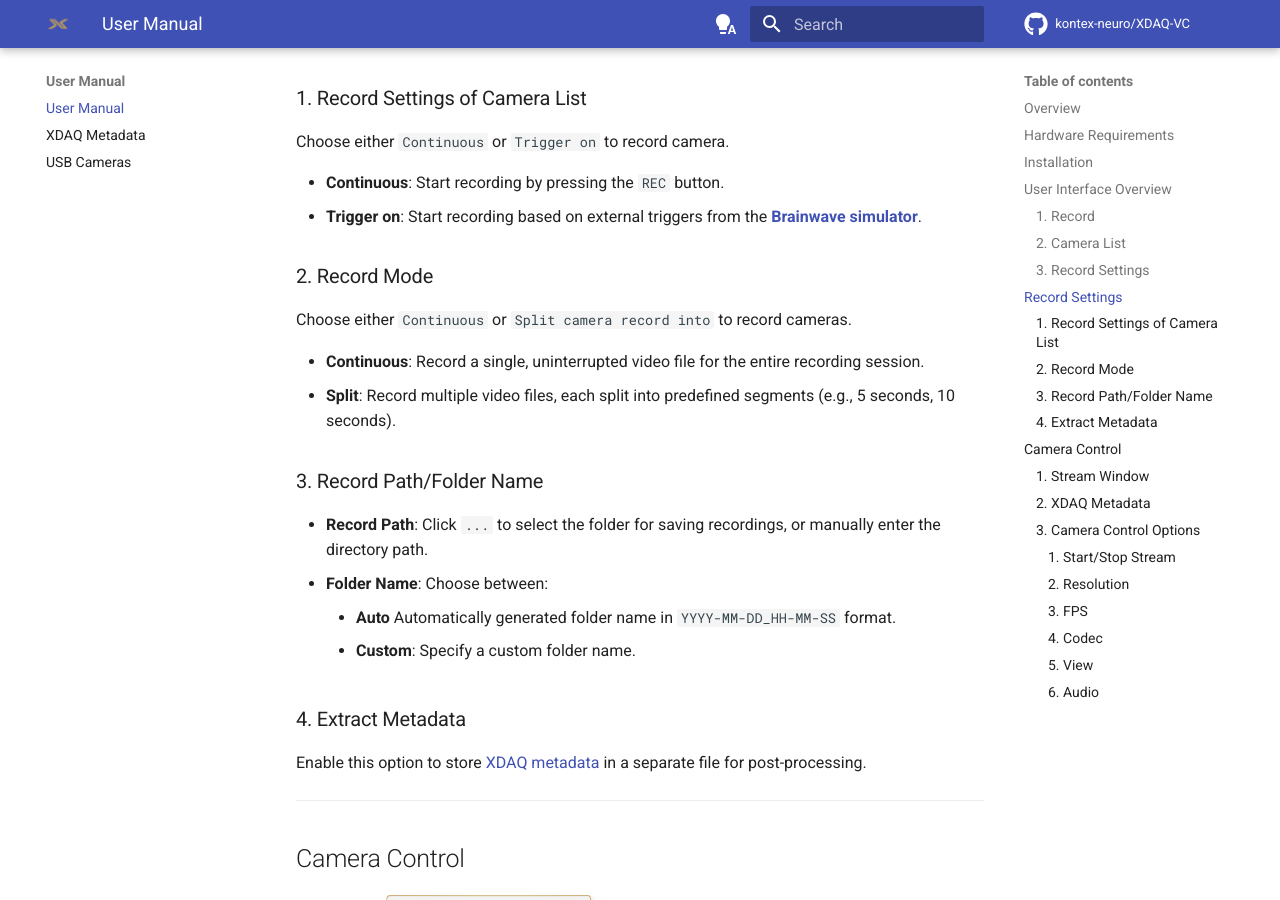
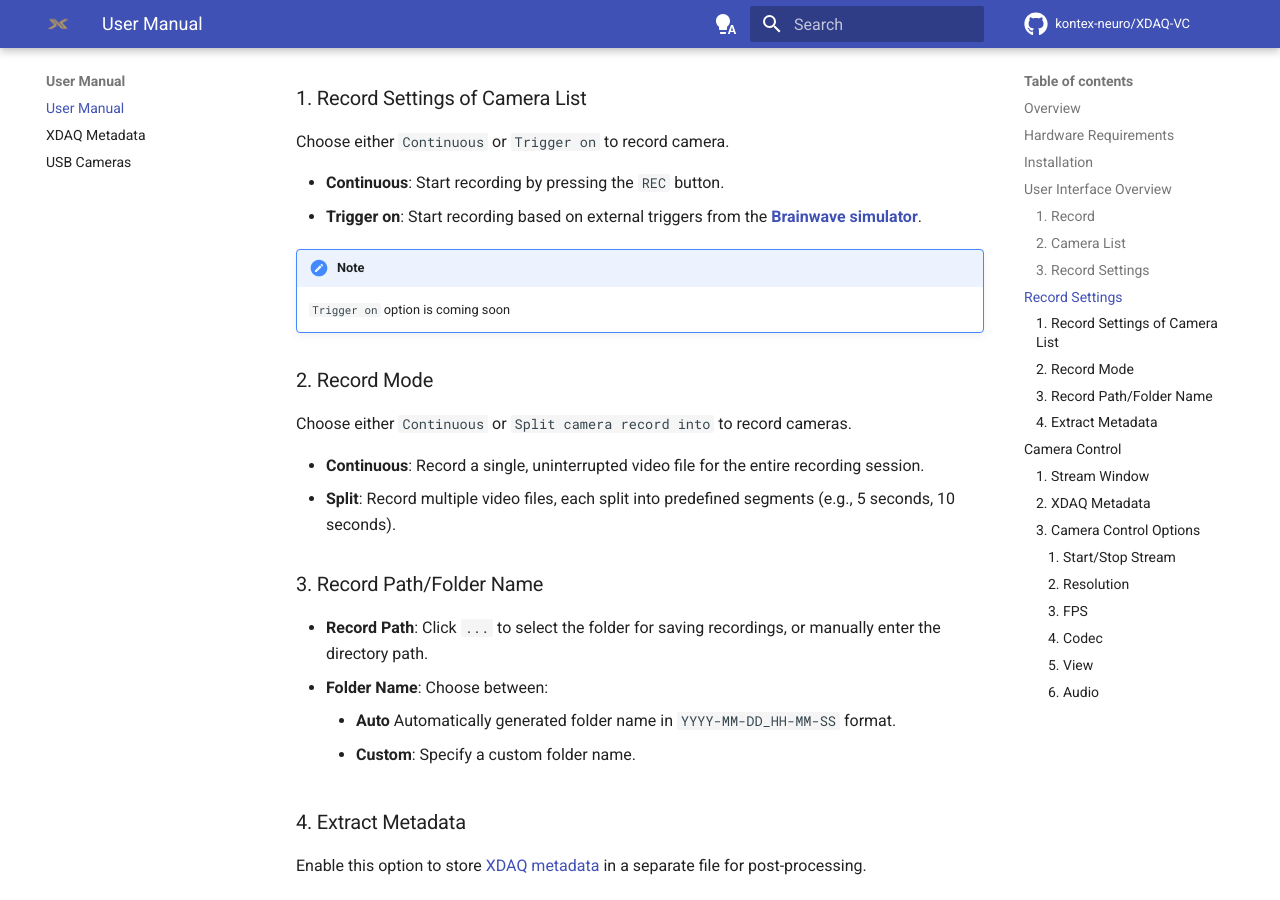
Before and after one commit to kontex-neuro/ThorVision, an MkDocs documentation site: the page built from docs/docs/user-manual.md, in a window 1280 px wide and 900 px high, scrolled down 1944 px. Built offline with MkDocs 1.6.1 and Material for MkDocs 9.7.7, drawn with Linux system fonts in a browser that asks for light colours; comment, search, counter and statistics services are not loaded.

Commit message:
Disable trigger record
Former-commit-id: f1e9603dbff1c0916c2cd1e98303284cf15945bc

```diff
--- a/docs/docs/user-manual.md
+++ b/docs/docs/user-manual.md
@@ -55,6 +55,10 @@
 
 * **Continuous**: Start recording by pressing the `REC` button.
 * **Trigger on**: Start recording based on external triggers from the [**Brainwave simulator**](https://kontex.io/products/brain-signal-simulator).
+
+/// note | Note
+`Trigger on` option is coming soon
+///
 
 ### 2. Record Mode
 
```
Also changed, not shown: 7 other files.
